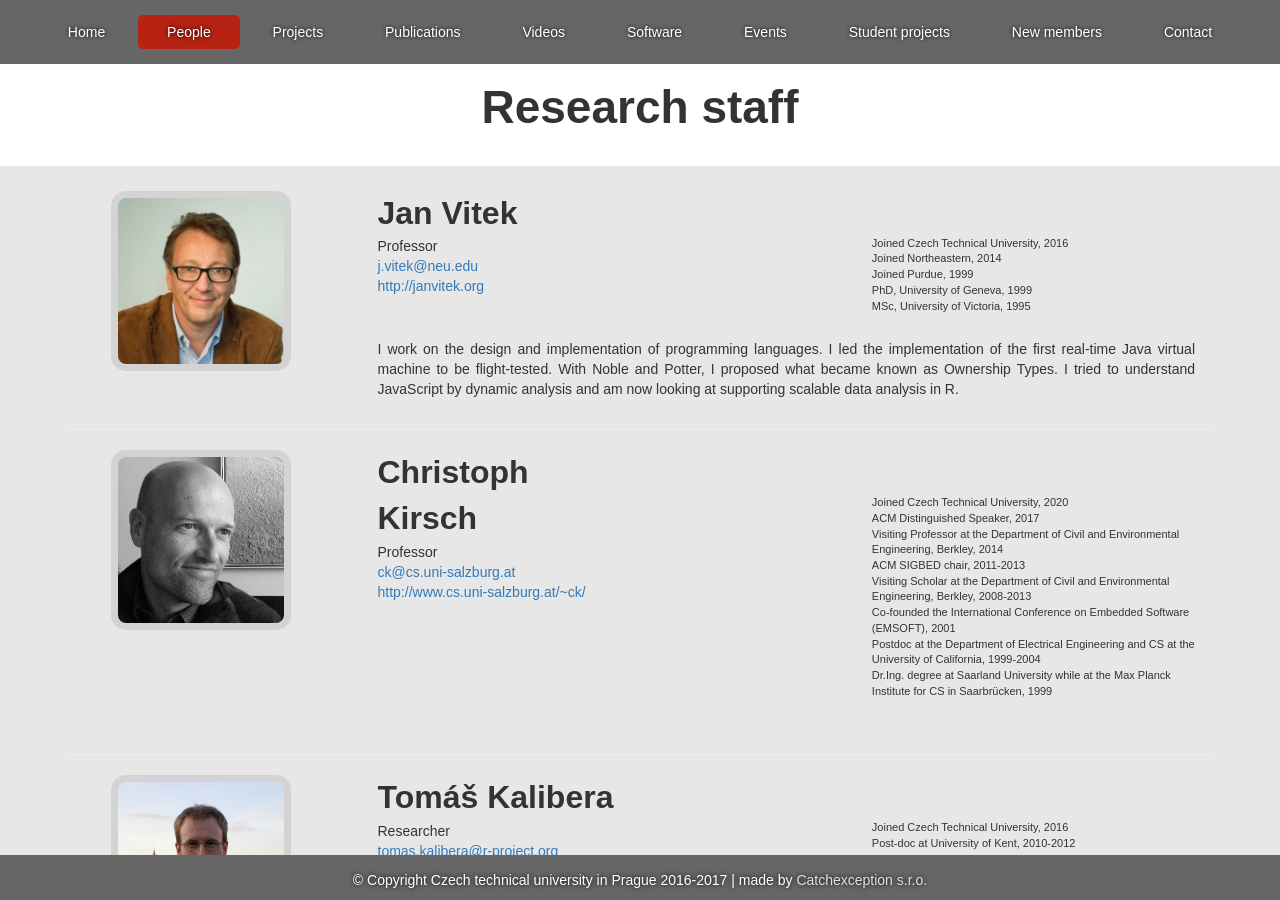
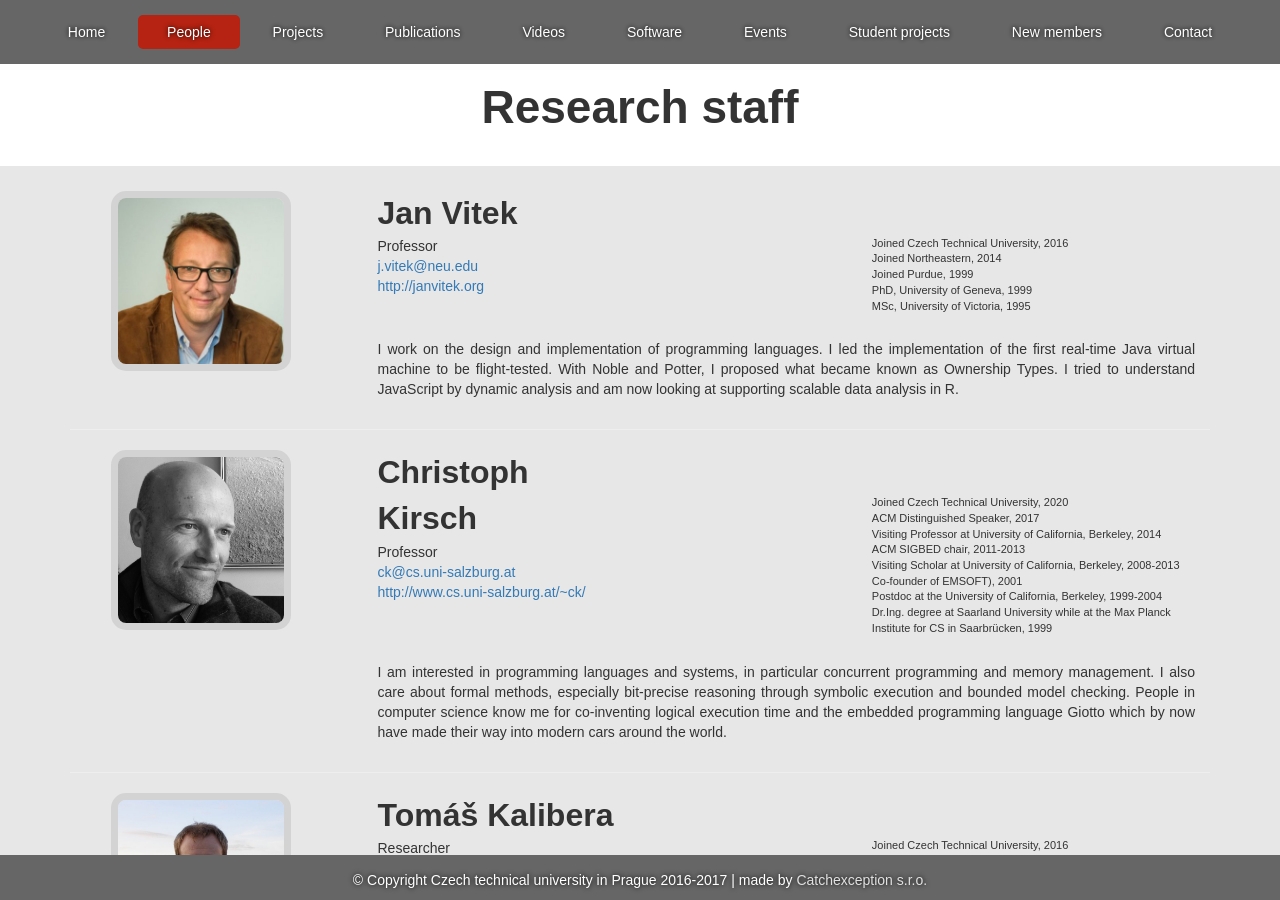
Before and after one commit to PRL-PRG/prl-prg.github.io, a Jekyll site: the page built from people.md, in a window 1280 px wide and 900 px high. Built offline with Jekyll 4.4.1, drawn with Linux system fonts in a browser that asks for light colours.

Commit message:
Update to Christoph.

```diff
--- a/people.md
+++ b/people.md
@@ -25,13 +25,13 @@ people:
     bio:
     - Joined Czech Technical University, 2020
     - ACM Distinguished Speaker, 2017
-    - Visiting Professor at the Department of Civil and Environmental Engineering, Berkley, 2014
+    - Visiting Professor at University of California, Berkeley, 2014
     - ACM SIGBED chair, 2011-2013
-    - Visiting Scholar at the Department of Civil and Environmental Engineering, Berkley, 2008-2013
-    - Co-founded the International Conference on Embedded Software (EMSOFT), 2001
-    - Postdoc at the Department of Electrical Engineering and CS at the University of California, 1999-2004
+    - Visiting Scholar at University of California, Berkeley, 2008-2013
+    - Co-founder of EMSOFT), 2001
+    - Postdoc at the University of California, Berkeley, 1999-2004
     - Dr.Ing. degree at Saarland University while at the Max Planck Institute for CS in Saarbrücken, 1999
-    note: ""
+    note: "I am interested in programming languages and systems, in particular concurrent programming and memory management. I also care about formal methods, especially bit-precise reasoning through symbolic execution and bounded model checking. People in computer science know me for co-inventing logical execution time and the embedded programming language Giotto which by now have made their way into modern cars around the world."
 
   - type: researcher
     name: Tomáš Kalibera
```
